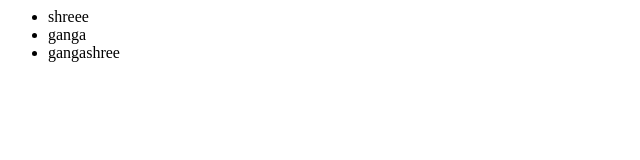
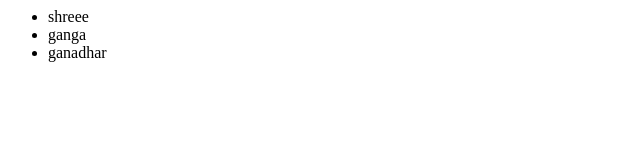
Before and after one commit to balinenisreedharnaidu/repotest, a plain HTML site: page index.html in a window 1280 px wide. Shown: the full height of the page, 0-640 px from the left. Drawn offline with Linux system fonts and the light colour scheme.

Commit message:
updated son name

```diff
--- a/index.html
+++ b/index.html
@@ -4,7 +4,7 @@
         <ul>
             <li>shreee</li>
             <li>ganga</li>
-            <li>gangashree</li>
+            <li>ganadhar</li>
         </ul>
     </body>
 </html>
```
